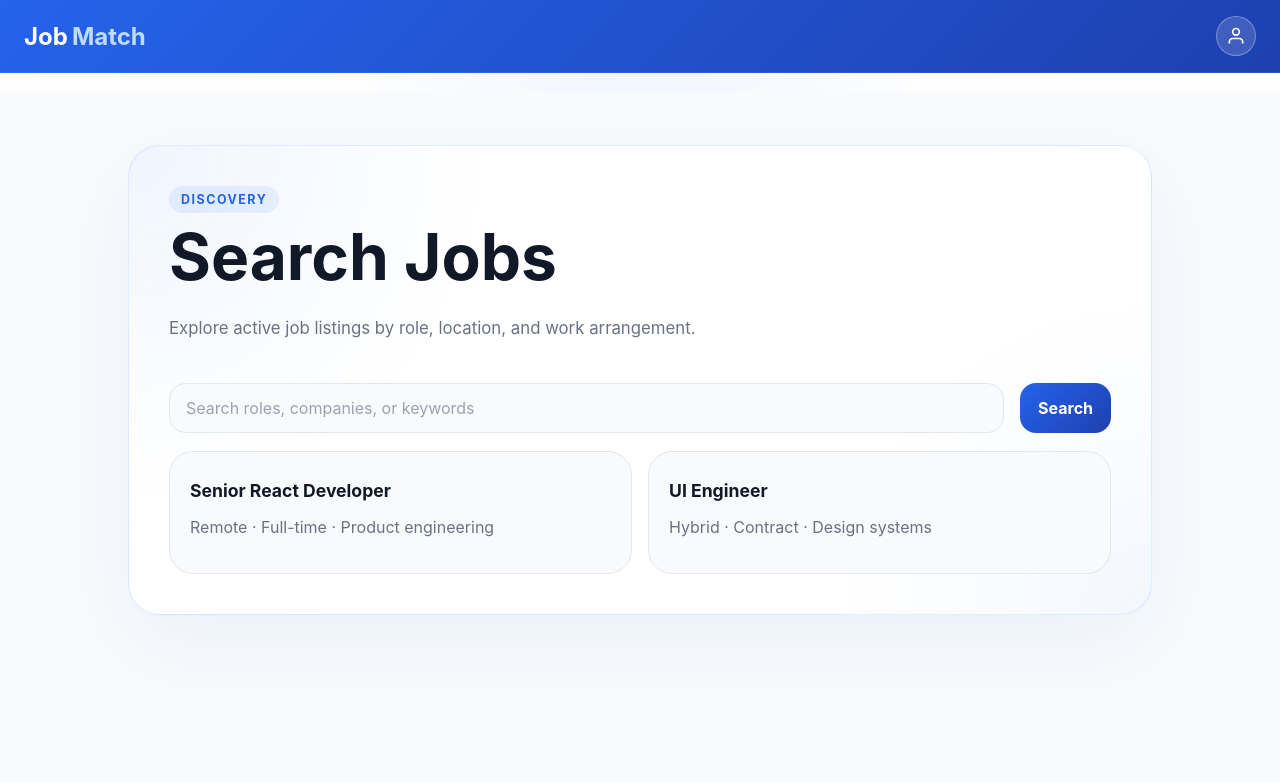
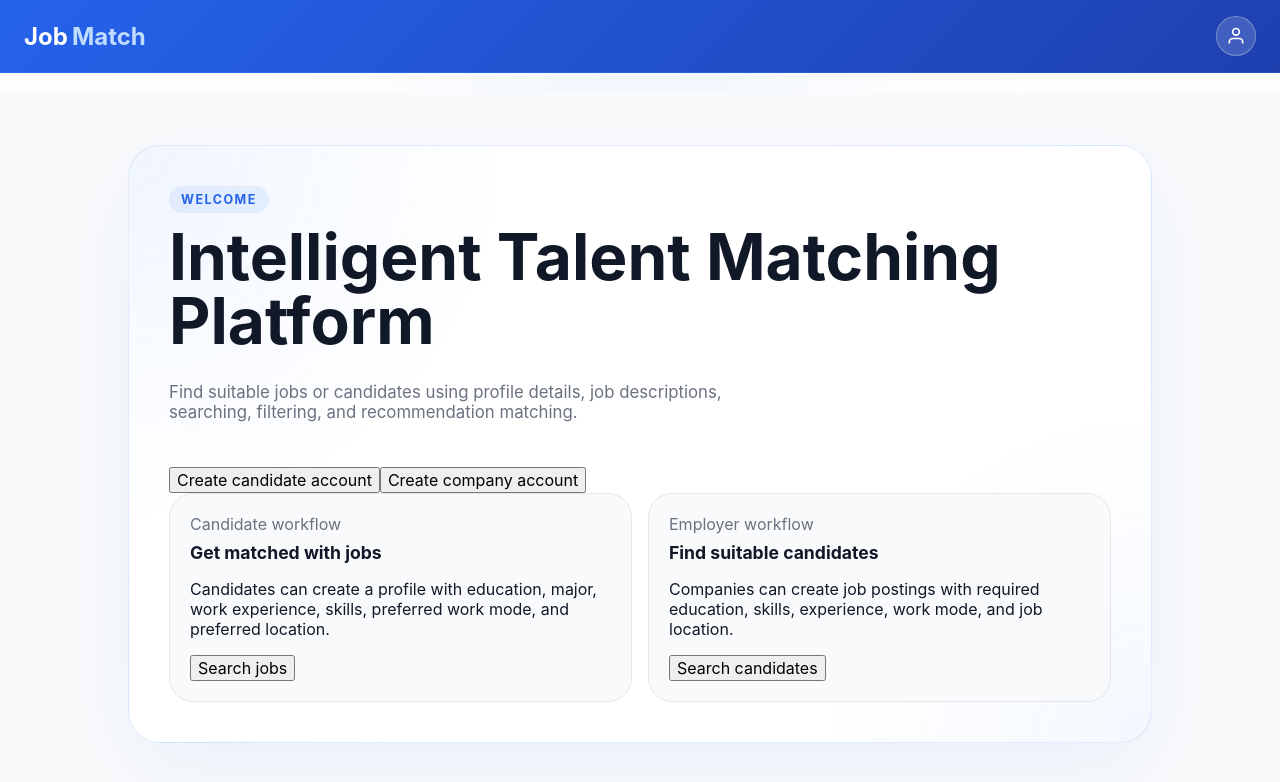
Before and after one commit to simaoribeiroo/csit314, a React (Vite) app in the folder frontend/: page / in a window 1280 px wide. Before the commit this address led to /search-jobs. Shown: the top 782 px of the page. Built offline with nearby package versions, Linux system fonts and the light colour scheme.

Commit message:
George Update
created the landing page

```diff
--- a/frontend/src/App.tsx
+++ b/frontend/src/App.tsx
@@ -7,6 +7,7 @@ import LoginPage from './pages/LoginPage'
 import ProfilePage from './pages/ProfilePage'
 import SearchCandidatesPage from './pages/SearchCandidatesPage'
 import SearchJobsPage from './pages/SearchJobsPage'
+import HomePage from './pages/HomePage'
 
 function AppShell() {
   return (
@@ -25,7 +26,7 @@ function App() {
       <Routes>
         <Route path="login" element={<LoginPage />} />
         <Route element={<AppShell />}>
-          <Route index element={<Navigate to="/search-jobs" replace />} />
+          <Route index element={<HomePage />} />
           <Route path="profile" element={<ProfilePage />} />
           <Route path="create-candidate" element={<CreateCandidatePage />} />
           <Route path="create-employer" element={<CreateEmployerPage />} />
--- /dev/null
+++ b/frontend/src/pages/HomePage.tsx
@@ -0,0 +1,52 @@
+import { useNavigate } from 'react-router-dom'
+import PageScreen from '../components/PageScreen'
+
+function HomePage() {
+  const navigate = useNavigate()
+
+  return (
+    <PageScreen
+      eyebrow="Welcome"
+      title="Intelligent Talent Matching Platform"
+      description="Find suitable jobs or candidates using profile details, job descriptions, searching, filtering, and recommendation matching."
+    >
+      <div className="home-actions">
+        <button type="button" onClick={() => navigate('/create-candidate')}>
+          Create candidate account
+        </button>
+        <button type="button" onClick={() => navigate('/create-employer')}>
+          Create company account
+        </button>
+      </div>
+
+      <div className="panel-grid home-grid">
+        <article className="stat-card home-card">
+          <span>Candidate workflow</span>
+          <strong>Get matched with jobs</strong>
+          <p>
+            Candidates can create a profile with education, major, work experience, skills,
+            preferred work mode, and preferred location.
+          </p>
+          <button type="button" onClick={() => navigate('/search-jobs')}>
+            Search jobs
+          </button>
+        </article>
+
+        <article className="stat-card home-card">
+          <span>Employer workflow</span>
+          <strong>Find suitable candidates</strong>
+          <p>
+            Companies can create job postings with required education, skills, experience,
+            work mode, and job location.
+          </p>
+          <button type="button" onClick={() => navigate('/search-candidates')}>
+            Search candidates
+          </button>
+        </article>
+      </div>
+
+    </PageScreen>
+  )
+}
+
+export default HomePage
```
Also changed, not shown: 1 other file (tests, documents, lock files or other folders).
